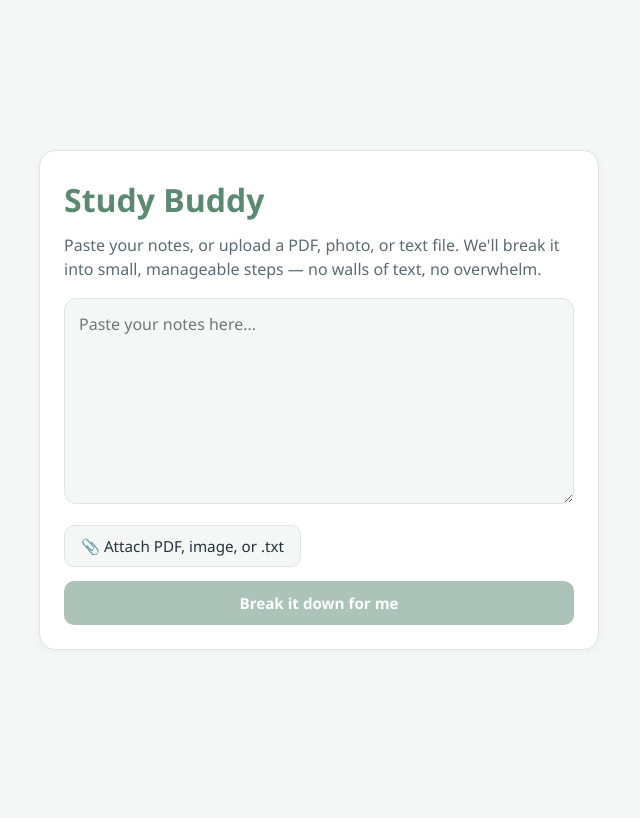
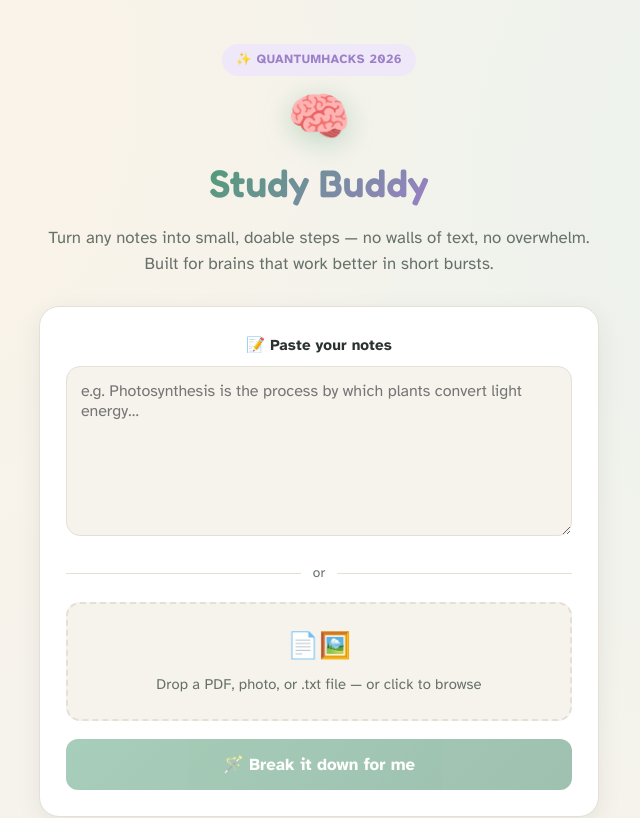
Before and after one commit to alphamanik656-cell/study-buddy-agent, a React (Vite) app in the folder frontend/: page / in a window 1280 px wide. Shown: the top 818 px of the page, without its empty margins (321-961 px from the left). Built offline with nearby package versions, Linux system fonts and the light colour scheme; no server answers.

Commit message:
Redesign UI: hero section, circular focus timer, difficulty badges
Adds Atkinson Hyperlegible/Fredoka fonts, gradient hero and buttons,
drag-and-drop file zone, SVG progress ring timer, and colored
difficulty pills for a more polished, less clinical look.

```diff
--- a/frontend/index.html
+++ b/frontend/index.html
@@ -4,6 +4,12 @@
     <meta charset="UTF-8" />
     <link rel="icon" type="image/svg+xml" href="/favicon.svg" />
     <meta name="viewport" content="width=device-width, initial-scale=1.0" />
+    <link rel="preconnect" href="https://fonts.googleapis.com" />
+    <link rel="preconnect" href="https://fonts.gstatic.com" crossorigin />
+    <link
+      href="https://fonts.googleapis.com/css2?family=Atkinson+Hyperlegible:ital,wght@0,400;0,700;1,400&family=Fredoka:wght@500;600&display=swap"
+      rel="stylesheet"
+    />
     <title>Study Buddy — AI notes, broken into small steps</title>
   </head>
   <body>
--- a/frontend/src/App.css
+++ b/frontend/src/App.css
@@ -1,35 +1,88 @@
 .app-shell {
   min-height: 100vh;
-  padding: 24px;
+  padding: 32px 24px 60px;
   max-width: 1100px;
   margin: 0 auto;
 }
 
-.app-shell.centered {
-  display: flex;
-  align-items: center;
-  justify-content: center;
-}
+/* ---------- Top bar (study screen) ---------- */
 
 .top-bar {
   display: flex;
   align-items: center;
   justify-content: space-between;
-  margin-bottom: 20px;
+  margin-bottom: 24px;
 }
 
 .brand {
-  font-weight: 700;
-  font-size: 1.2rem;
+  font-family: 'Fredoka', sans-serif;
+  font-weight: 600;
+  font-size: 1.3rem;
   color: var(--primary);
 }
+
+/* ---------- Shared card ---------- */
 
 .card {
   background: var(--surface);
   border: 1px solid var(--border);
-  border-radius: 16px;
-  padding: 24px;
-  box-shadow: 0 2px 10px rgba(0, 0, 0, 0.04);
+  border-radius: var(--radius-lg);
+  padding: 26px;
+  box-shadow: var(--shadow-md);
+}
+
+/* ---------- Upload / hero page ---------- */
+
+.upload-page {
+  display: flex;
+  flex-direction: column;
+  align-items: center;
+  text-align: center;
+  gap: 28px;
+  padding-top: 12px;
+}
+
+.hero {
+  display: flex;
+  flex-direction: column;
+  align-items: center;
+  gap: 6px;
+  max-width: 560px;
+}
+
+.hero-badge {
+  display: inline-block;
+  background: var(--plum-soft);
+  color: var(--plum);
+  font-weight: 700;
+  font-size: 0.78rem;
+  letter-spacing: 0.04em;
+  text-transform: uppercase;
+  padding: 6px 14px;
+  border-radius: 999px;
+  margin-bottom: 10px;
+}
+
+.hero-mascot {
+  font-size: 3.2rem;
+  line-height: 1;
+  filter: drop-shadow(0 6px 14px rgba(79, 157, 117, 0.35));
+  margin-bottom: 4px;
+}
+
+.hero h1 {
+  margin: 0;
+  font-size: 2.4rem;
+  background: linear-gradient(135deg, var(--primary) 0%, var(--plum) 100%);
+  -webkit-background-clip: text;
+  background-clip: text;
+  color: transparent;
+}
+
+.subtitle {
+  color: var(--ink-soft);
+  margin: 4px 0 0;
+  font-size: 1.05rem;
 }
 
 .upload-card {
@@ -37,21 +90,18 @@
   width: 100%;
 }
 
-.upload-card h1 {
-  margin: 0 0 8px;
-  color: var(--primary);
-}
-
-.subtitle {
-  color: var(--ink-soft);
-  margin-top: 0;
+.field-label {
+  display: block;
+  font-weight: 700;
+  margin-bottom: 8px;
+  font-size: 0.95rem;
 }
 
 textarea {
   width: 100%;
   padding: 14px;
-  border-radius: 12px;
-  border: 1px solid var(--border);
+  border-radius: var(--radius-md);
+  border: 1.5px solid var(--border);
   background: var(--bg);
   color: var(--ink);
   font-family: inherit;
@@ -63,63 +113,159 @@ textarea:focus,
 input:focus {
   outline: 2px solid var(--primary);
   outline-offset: 1px;
+  border-color: var(--primary);
 }
 
-.upload-row {
+.divider {
   display: flex;
   align-items: center;
-  gap: 12px;
-  margin: 14px 0;
+  text-align: center;
+  color: var(--ink-soft);
+  font-size: 0.85rem;
+  margin: 18px 0;
 }
+
+.divider::before,
+.divider::after {
+  content: '';
+  flex: 1;
+  height: 1px;
+  background: var(--border);
+}
+
+.divider span {
+  padding: 0 12px;
+}
+
+.dropzone {
+  border: 2px dashed var(--border);
+  border-radius: var(--radius-md);
+  padding: 22px;
+  display: flex;
+  flex-direction: column;
+  align-items: center;
+  gap: 6px;
+  cursor: pointer;
+  background: var(--bg);
+  text-align: center;
+}
+
+.dropzone:hover,
+.dropzone.drag-over {
+  border-color: var(--primary);
+  background: var(--primary-soft);
+}
+
+.dropzone.has-file {
+  border-style: solid;
+  border-color: var(--primary);
+  background: var(--primary-soft);
+}
+
+.dropzone-icon {
+  font-size: 1.6rem;
+}
+
+.dropzone-text {
+  color: var(--ink-soft);
+  font-size: 0.92rem;
+  word-break: break-word;
+}
+
+.error {
+  color: var(--danger);
+  font-size: 0.9rem;
+  font-weight: 600;
+}
+
+.feature-strip {
+  display: flex;
+  flex-wrap: wrap;
+  justify-content: center;
+  gap: 10px;
+  max-width: 640px;
+}
+
+.feature-pill {
+  background: var(--surface);
+  border: 1px solid var(--border);
+  border-radius: 999px;
+  padding: 8px 16px;
+  font-size: 0.85rem;
+  color: var(--ink-soft);
+  box-shadow: var(--shadow-sm);
+}
+
+/* ---------- Buttons ---------- */
 
 button {
   font-family: inherit;
   cursor: pointer;
-  border-radius: 10px;
+  border-radius: 12px;
   border: none;
   font-size: 0.95rem;
 }
 
 button.primary {
-  background: var(--primary);
+  background: linear-gradient(135deg, var(--primary) 0%, var(--primary-hover) 100%);
   color: white;
   padding: 12px 20px;
-  font-weight: 600;
+  font-weight: 700;
   width: 100%;
+  box-shadow: 0 6px 16px rgba(79, 157, 117, 0.3);
+}
+
+button.primary.big {
+  margin-top: 18px;
+  padding: 15px 20px;
+  font-size: 1.05rem;
 }
 
 button.primary:hover:not(:disabled) {
-  background: var(--primary-hover);
+  transform: translateY(-1px);
+  box-shadow: 0 10px 22px rgba(79, 157, 117, 0.38);
+}
+
+button.primary:active:not(:disabled) {
+  transform: translateY(0);
 }
 
 button.primary:disabled {
   opacity: 0.5;
   cursor: not-allowed;
+  box-shadow: none;
 }
 
 button.secondary {
   background: var(--bg);
-  border: 1px solid var(--border);
+  border: 1.5px solid var(--border);
   color: var(--ink);
   padding: 10px 16px;
+  font-weight: 600;
+}
+
+button.secondary:hover {
+  border-color: var(--primary);
+  color: var(--primary);
 }
 
 button.link {
   background: none;
   color: var(--primary);
-  text-decoration: underline;
+  font-weight: 700;
   padding: 4px;
 }
 
-.error {
-  color: var(--danger);
-  font-size: 0.9rem;
+button.link:hover {
+  text-decoration: underline;
 }
+
+/* ---------- Study layout ---------- */
 
 .study-layout {
   display: grid;
   grid-template-columns: 1.2fr 1fr;
-  gap: 20px;
+  gap: 22px;
   align-items: start;
 }
 
@@ -133,30 +279,36 @@ button.link {
   display: flex;
   align-items: center;
   justify-content: space-between;
-  margin-bottom: 8px;
+  margin-bottom: 10px;
 }
 
 .task-list-header h2 {
   margin: 0;
-  color: var(--primary);
+  color: var(--ink);
+  font-size: 1.25rem;
 }
 
 .progress-label {
-  color: var(--ink-soft);
-  font-size: 0.9rem;
+  color: var(--primary);
+  font-weight: 700;
+  font-size: 0.88rem;
+  background: var(--primary-soft);
+  padding: 4px 12px;
+  border-radius: 999px;
 }
 
 .progress-bar {
-  height: 8px;
+  height: 9px;
   background: var(--bg);
   border-radius: 999px;
   overflow: hidden;
-  margin-bottom: 16px;
+  margin-bottom: 18px;
+  border: 1px solid var(--border);
 }
 
 .progress-bar-fill {
   height: 100%;
-  background: var(--primary);
+  background: linear-gradient(90deg, var(--primary) 0%, var(--accent) 100%);
   border-radius: 999px;
 }
 
@@ -173,19 +325,24 @@ button.link {
   display: flex;
   align-items: flex-start;
   gap: 10px;
-  border: 1px solid var(--border);
-  border-radius: 12px;
-  padding: 10px 12px;
+  border: 1.5px solid var(--border);
+  border-radius: var(--radius-md);
+  padding: 12px 14px;
   background: var(--bg);
+}
+
+.task-item:hover {
+  border-color: var(--primary);
 }
 
 .task-item.active {
   border-color: var(--primary);
-  box-shadow: 0 0 0 2px color-mix(in srgb, var(--primary) 25%, transparent);
+  background: var(--primary-soft);
+  box-shadow: var(--shadow-sm);
 }
 
 .task-item.done {
-  opacity: 0.6;
+  opacity: 0.55;
 }
 
 .task-item.done .task-title {
@@ -196,6 +353,13 @@ button.link {
   padding-top: 4px;
 }
 
+.task-checkbox input {
+  width: 19px;
+  height: 19px;
+  accent-color: var(--primary);
+  cursor: pointer;
+}
+
 .task-body {
   background: none;
   border: none;
@@ -203,13 +367,13 @@ button.link {
   padding: 0;
   display: flex;
   flex-direction: column;
-  gap: 2px;
+  gap: 4px;
   flex: 1;
   color: var(--ink);
 }
 
 .task-title {
-  font-weight: 600;
+  font-weight: 700;
 }
 
 .task-summary {
@@ -218,38 +382,105 @@ button.link {
 }
 
 .task-meta {
-  font-size: 0.8rem;
+  display: flex;
+  align-items: center;
+  gap: 8px;
+  margin-top: 2px;
+}
+
+.meta-chip {
+  font-size: 0.78rem;
   color: var(--ink-soft);
+}
+
+.difficulty-badge {
+  font-size: 0.72rem;
+  font-weight: 700;
+  text-transform: uppercase;
+  letter-spacing: 0.03em;
+  padding: 2px 9px;
+  border-radius: 999px;
+}
+
+.difficulty-easy {
+  background: var(--primary-soft);
+  color: var(--primary-hover);
+}
+
+.difficulty-medium {
+  background: var(--accent-soft);
+  color: #a8632a;
+}
+
+.difficulty-hard {
+  background: #fbe3e4;
+  color: var(--danger);
 }
 
 .side-column {
   display: flex;
   flex-direction: column;
-  gap: 20px;
+  gap: 22px;
+}
+
+/* ---------- Focus timer ---------- */
+
+.focus-timer-card {
+  text-align: center;
 }
 
 .focus-label {
   color: var(--ink-soft);
-  font-size: 0.85rem;
+  font-size: 0.82rem;
   text-transform: uppercase;
-  letter-spacing: 0.04em;
+  letter-spacing: 0.05em;
+  font-weight: 700;
 }
 
 .focus-timer-card h3 {
-  margin: 4px 0 8px;
-  color: var(--primary);
+  margin: 6px 0 6px;
+  color: var(--ink);
+  font-size: 1.2rem;
 }
 
 .timer-ring-wrap {
+  position: relative;
   display: flex;
   justify-content: center;
-  margin: 16px 0;
+  align-items: center;
+  margin: 18px auto;
+  width: 180px;
+  height: 180px;
+}
+
+.timer-ring {
+  transform: rotate(-90deg);
+}
+
+.timer-ring-track {
+  fill: none;
+  stroke: var(--bg);
+  stroke-width: 12;
+}
+
+.timer-ring-progress {
+  fill: none;
+  stroke: var(--primary);
+  stroke-width: 12;
+  stroke-linecap: round;
+  transition: stroke-dashoffset 1s linear;
+}
+
+.timer-ring.is-running .timer-ring-progress {
+  stroke: var(--accent);
 }
 
 .timer-time {
-  font-size: 2.6rem;
+  position: absolute;
+  font-size: 2.3rem;
   font-weight: 700;
-  color: var(--primary);
+  font-family: 'Fredoka', sans-serif;
+  color: var(--ink);
   font-variant-numeric: tabular-nums;
 }
 
@@ -264,12 +495,15 @@ button.link {
 
 .finished-message {
   color: var(--primary);
-  font-weight: 600;
+  font-weight: 700;
 }
+
+/* ---------- Tutor chat ---------- */
 
 .chat-card h3 {
   margin: 0 0 4px;
-  color: var(--primary);
+  color: var(--ink);
+  font-size: 1.1rem;
 }
 
 .chat-history {
@@ -277,8 +511,9 @@ button.link {
   overflow-y: auto;
   display: flex;
   flex-direction: column;
-  gap: 8px;
-  margin: 12px 0;
+  gap: 10px;
+  margin: 14px 0;
+  padding-right: 4px;
 }
 
 .chat-empty {
@@ -287,8 +522,8 @@ button.link {
 }
 
 .chat-bubble {
-  padding: 10px 12px;
-  border-radius: 12px;
+  padding: 10px 14px;
+  border-radius: 16px;
   font-size: 0.92rem;
   max-width: 90%;
   white-space: pre-wrap;
@@ -296,14 +531,16 @@ button.link {
 
 .chat-bubble.user {
   align-self: flex-end;
-  background: var(--primary);
+  background: linear-gradient(135deg, var(--primary) 0%, var(--primary-hover) 100%);
   color: white;
+  border-bottom-right-radius: 4px;
 }
 
 .chat-bubble.assistant {
   align-self: flex-start;
   background: var(--bg);
   border: 1px solid var(--border);
+  border-bottom-left-radius: 4px;
 }
 
 .chat-input-row {
@@ -313,13 +550,15 @@ button.link {
 
 .chat-input-row input {
   flex: 1;
-  padding: 10px 12px;
-  border-radius: 10px;
-  border: 1px solid var(--border);
+  padding: 11px 14px;
+  border-radius: 999px;
+  border: 1.5px solid var(--border);
   background: var(--bg);
   color: var(--ink);
 }
 
 .chat-input-row .primary {
   width: auto;
+  border-radius: 999px;
+  padding: 10px 20px;
 }
--- a/frontend/src/App.jsx
+++ b/frontend/src/App.jsx
@@ -53,7 +53,7 @@ export default function App() {
 
   if (!session) {
     return (
-      <main className="app-shell centered">
+      <main className="app-shell">
         <UploadScreen onSubmit={handleUpload} loading={loading} error={error} />
       </main>
     );
@@ -64,9 +64,9 @@ export default function App() {
   return (
     <main className="app-shell">
       <header className="top-bar">
-        <span className="brand">Study Buddy</span>
+        <span className="brand">🧠 Study Buddy</span>
         <button className="link" onClick={startOver}>
-          Start over
+          ↺ Start over
         </button>
       </header>
 
--- a/frontend/src/components/TutorChat.jsx
+++ b/frontend/src/components/TutorChat.jsx
@@ -28,7 +28,7 @@ export default function TutorChat({ sourceText }) {
 
   return (
     <div className="card chat-card">
-      <h3>Ask your tutor</h3>
+      <h3>💬 Ask your tutor</h3>
       <p className="task-summary">Questions are answered using only your uploaded material.</p>
 
       <div className="chat-history">
--- a/frontend/src/components/UploadScreen.jsx
+++ b/frontend/src/components/UploadScreen.jsx
@@ -3,6 +3,7 @@ import { useRef, useState } from 'react';
 export default function UploadScreen({ onSubmit, loading, error }) {
   const [text, setText] = useState('');
   const [file, setFile] = useState(null);
+  const [dragOver, setDragOver] = useState(false);
   const fileInputRef = useRef(null);
 
   function handleSubmit(e) {
@@ -11,30 +12,54 @@ export default function UploadScreen({ onSubmit, loading, error }) {
     onSubmit({ text: text.trim(), file });
   }
 
+  function handleDrop(e) {
+    e.preventDefault();
+    setDragOver(false);
+    const dropped = e.dataTransfer.files?.[0];
+    if (dropped) setFile(dropped);
+  }
+
   return (
-    <div className="card upload-card">
+    <div className="upload-page">
+      <div className="hero">
+        <span className="hero-badge">✨ QuantumHacks 2026</span>
+        <div className="hero-mascot" aria-hidden="true">
+          🧠
+        </div>
         <h1>Study Buddy</h1>
         <p className="subtitle">
-        Paste your notes, or upload a PDF, photo, or text file. We'll break it into small,
-        manageable steps — no walls of text, no overwhelm.
+          Turn any notes into small, doable steps — no walls of text, no overwhelm.
+          Built for brains that work better in short bursts.
         </p>
+      </div>
 
+      <div className="card upload-card">
         <form onSubmit={handleSubmit}>
+          <label className="field-label" htmlFor="notes-textarea">
+            📝 Paste your notes
+          </label>
           <textarea
-          placeholder="Paste your notes here…"
+            id="notes-textarea"
+            placeholder="e.g. Photosynthesis is the process by which plants convert light energy…"
             value={text}
             onChange={(e) => setText(e.target.value)}
-          rows={8}
+            rows={7}
           />
 
-        <div className="upload-row">
-          <button
-            type="button"
-            className="secondary"
+          <div className="divider">
+            <span>or</span>
+          </div>
+
+          <div
+            className={`dropzone ${dragOver ? 'drag-over' : ''} ${file ? 'has-file' : ''}`}
             onClick={() => fileInputRef.current?.click()}
+            onDragOver={(e) => {
+              e.preventDefault();
+              setDragOver(true);
+            }}
+            onDragLeave={() => setDragOver(false)}
+            onDrop={handleDrop}
           >
-            {file ? `📎 ${file.name}` : '📎 Attach PDF, image, or .txt'}
-          </button>
             <input
               ref={fileInputRef}
               type="file"
@@ -42,19 +67,42 @@ export default function UploadScreen({ onSubmit, loading, error }) {
               hidden
               onChange={(e) => setFile(e.target.files?.[0] ?? null)}
             />
-          {file && (
-            <button type="button" className="link" onClick={() => setFile(null)}>
+            {file ? (
+              <>
+                <span className="dropzone-icon">📎</span>
+                <span className="dropzone-text">{file.name}</span>
+                <button
+                  type="button"
+                  className="link"
+                  onClick={(e) => {
+                    e.stopPropagation();
+                    setFile(null);
+                  }}
+                >
                   remove
                 </button>
+              </>
+            ) : (
+              <>
+                <span className="dropzone-icon">📄🖼️</span>
+                <span className="dropzone-text">Drop a PDF, photo, or .txt file — or click to browse</span>
+              </>
             )}
           </div>
 
-        {error && <p className="error">{error}</p>}
+          {error && <p className="error">⚠️ {error}</p>}
 
-        <button type="submit" className="primary" disabled={loading || (!text.trim() && !file)}>
-          {loading ? 'Breaking it down…' : 'Break it down for me'}
+          <button type="submit" className="primary big" disabled={loading || (!text.trim() && !file)}>
+            {loading ? '🪄 Breaking it down…' : '🪄 Break it down for me'}
           </button>
         </form>
       </div>
+
+      <div className="feature-strip">
+        <div className="feature-pill">⏱ Bite-sized focus timers</div>
+        <div className="feature-pill">💬 Tutor chat on your material only</div>
+        <div className="feature-pill">🔒 Runs fully local, no API key</div>
+      </div>
+    </div>
   );
 }
--- a/frontend/src/index.css
+++ b/frontend/src/index.css
@@ -1,27 +1,47 @@
 :root {
-  --bg: #f4f7f6;
+  --bg: #f6f3ec;
+  --bg-grad-a: #fbf3e7;
+  --bg-grad-b: #eaf2ec;
   --surface: #ffffff;
-  --ink: #24313a;
-  --ink-soft: #5b6b73;
-  --primary: #5b8a72;
-  --primary-hover: #4a7560;
-  --accent: #e8a87c;
-  --border: #dde5e2;
-  --danger: #c1666b;
+  --ink: #2c332f;
+  --ink-soft: #667169;
+  --primary: #4f9d75;
+  --primary-hover: #3f8261;
+  --primary-soft: #e3f2e9;
+  --accent: #f0a868;
+  --accent-soft: #fdecd8;
+  --plum: #9b7fc7;
+  --plum-soft: #efe8f9;
+  --border: #e4e0d5;
+  --danger: #d1666b;
+  --shadow-sm: 0 1px 2px rgba(44, 51, 47, 0.06);
+  --shadow-md: 0 8px 24px rgba(44, 51, 47, 0.08);
+  --shadow-lg: 0 16px 40px rgba(44, 51, 47, 0.12);
+  --radius-lg: 20px;
+  --radius-md: 14px;
   color-scheme: light;
 }
 
 @media (prefers-color-scheme: dark) {
   :root {
-    --bg: #1c2321;
-    --surface: #262f2c;
-    --ink: #eef2f0;
-    --ink-soft: #a9b8b2;
-    --primary: #7fb096;
-    --primary-hover: #6a9a80;
-    --accent: #e8a87c;
-    --border: #384540;
-    --danger: #e08a8f;
+    --bg: #1a201d;
+    --bg-grad-a: #1e2521;
+    --bg-grad-b: #17211d;
+    --surface: #232b27;
+    --ink: #edf2ee;
+    --ink-soft: #a4b3ac;
+    --primary: #7fc79c;
+    --primary-hover: #6ab486;
+    --primary-soft: #223129;
+    --accent: #f0a868;
+    --accent-soft: #35291d;
+    --plum: #b79bde;
+    --plum-soft: #2a2333;
+    --border: #333d38;
+    --danger: #e5949a;
+    --shadow-sm: 0 1px 2px rgba(0, 0, 0, 0.3);
+    --shadow-md: 0 8px 24px rgba(0, 0, 0, 0.35);
+    --shadow-lg: 0 16px 40px rgba(0, 0, 0, 0.45);
     color-scheme: dark;
   }
 }
@@ -32,15 +52,27 @@
 
 body {
   margin: 0;
-  background: var(--bg);
+  min-height: 100vh;
+  background:
+    radial-gradient(circle at 8% 8%, var(--bg-grad-a) 0%, transparent 45%),
+    radial-gradient(circle at 92% 18%, var(--bg-grad-b) 0%, transparent 50%),
+    var(--bg);
   color: var(--ink);
   font-family: 'Atkinson Hyperlegible', 'Segoe UI', system-ui, -apple-system, sans-serif;
-  line-height: 1.55;
+  line-height: 1.6;
+  letter-spacing: 0.1px;
+}
+
+h1, h2, h3 {
+  font-family: 'Fredoka', 'Atkinson Hyperlegible', system-ui, sans-serif;
+  letter-spacing: 0.1px;
 }
 
 @media (prefers-reduced-motion: no-preference) {
   .progress-bar-fill,
-  .card {
-    transition: width 0.4s ease, box-shadow 0.2s ease, transform 0.2s ease;
+  .card,
+  button,
+  .task-item {
+    transition: width 0.4s ease, box-shadow 0.2s ease, transform 0.15s ease, border-color 0.2s ease;
   }
 }
```
Also changed, not shown: frontend/src/components/FocusTimer.jsx (+20 -8 lines), frontend/src/components/TaskList.jsx (+6 -3 lines). Lines whose indentation alone changed are shown as unchanged.
